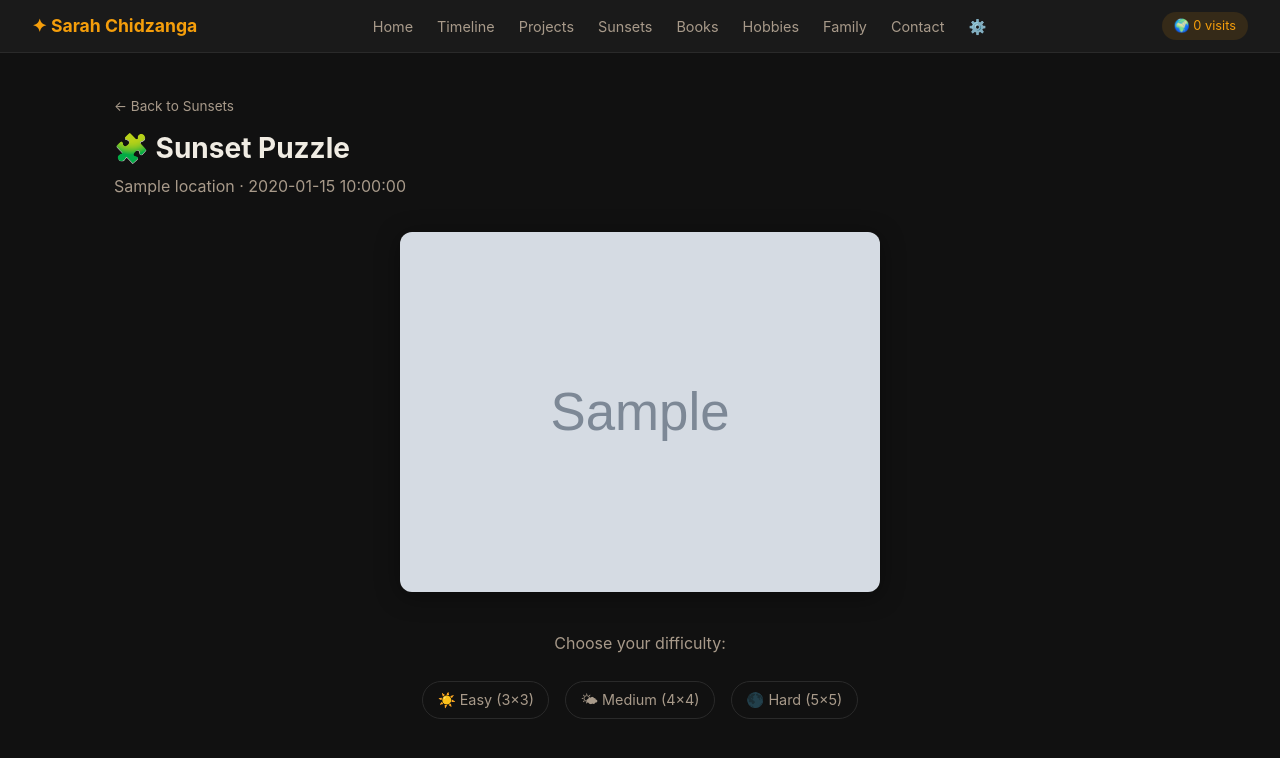
After one commit to Sarah-Chidzanga/sarah-portfolio-hub, a Flask app: template templates/puzzle.html in a window 1280 px wide. The commit adds this page. Shown: the top 758 px of the page. Run offline with Flask 3, Linux system fonts and the light colour scheme; the template is opened without the code that fills it: most values are stand-ins (such as "Sample title", 1, 10 or a date in 2020); grey boxes marked "Sample" are stand-in pictures; data that the repository does not hold is empty; some libraries are stand-ins or nearby versions.

Commit message:
feat: sunset jigsaw puzzle with drag-and-drop tile swapping
Co-Authored-By: Claude Sonnet 4.6 <noreply@anthropic.com>

```diff
--- a/app.py
+++ b/app.py
@@ -15,6 +15,7 @@ def create_app():
     from routes.settings import settings_bp
     from routes.visits import visits_bp
     from routes.api import api_bp
+    from routes.puzzle import puzzle_bp
 
     app.register_blueprint(home_bp)
     app.register_blueprint(timeline_bp)
@@ -27,6 +28,7 @@ def create_app():
     app.register_blueprint(settings_bp)
     app.register_blueprint(visits_bp)
     app.register_blueprint(api_bp)
+    app.register_blueprint(puzzle_bp)
 
     return app
 
--- /dev/null
+++ b/routes/puzzle.py
@@ -0,0 +1,35 @@
+from flask import Blueprint, render_template, abort
+from db import get_item
+
+puzzle_bp = Blueprint('puzzle', __name__)
+
+DIFFICULTY = {
+    'easy':   {'rows': 3, 'cols': 3},
+    'medium': {'rows': 4, 'cols': 4},
+    'hard':   {'rows': 5, 'cols': 5},
+}
+
+
+@puzzle_bp.route('/puzzle/<photo_id>')
+def puzzle(photo_id):
+    photo = get_item('sunset_photos', photo_id)
+    if not photo:
+        abort(404)
+    return render_template('puzzle.html',
+                           photo=photo,
+                           difficulties=list(DIFFICULTY.keys()))
+
+
+@puzzle_bp.route('/puzzle/<photo_id>/<difficulty>')
+def puzzle_play(photo_id, difficulty):
+    photo = get_item('sunset_photos', photo_id)
+    if not photo:
+        abort(404)
+    if difficulty not in DIFFICULTY:
+        abort(404)
+    grid = DIFFICULTY[difficulty]
+    return render_template('puzzle_play.html',
+                           photo=photo,
+                           difficulty=difficulty,
+                           rows=grid['rows'],
+                           cols=grid['cols'])
--- /dev/null
+++ b/templates/puzzle.html
@@ -0,0 +1,37 @@
+{% extends "base.html" %}
+{% block title %}Puzzle — {{ photo.location }} — Sarah Chidzanga{% endblock %}
+
+{% block content %}
+<div style="margin-bottom:0.75rem;">
+  <a href="/sunsets" style="color:var(--text-secondary); font-size:0.85rem;">← Back to Sunsets</a>
+</div>
+
+<h1 class="section-title">🧩 Sunset Puzzle</h1>
+<p class="section-subtitle">{{ photo.location }} · {{ photo.taken_at }}</p>
+
+<div style="max-width:480px; margin:0 auto; text-align:center;">
+  <img src="{{ photo.s3_url | e }}"
+       alt="Sunset at {{ photo.location | e }}"
+       style="width:100%; border-radius:12px; margin-bottom:2rem; box-shadow: 0 4px 24px rgba(0,0,0,0.4);">
+
+  <p style="color:var(--text-secondary); margin-bottom:1.5rem;">Choose your difficulty:</p>
+
+  <div style="display:flex; gap:1rem; justify-content:center; flex-wrap:wrap;">
+    <a href="/puzzle/{{ photo.pk | e }}/easy"
+       style="text-decoration:none;"
+       class="like-btn">
+      ☀️ Easy (3×3)
+    </a>
+    <a href="/puzzle/{{ photo.pk | e }}/medium"
+       style="text-decoration:none;"
+       class="like-btn">
+      🌤 Medium (4×4)
+    </a>
+    <a href="/puzzle/{{ photo.pk | e }}/hard"
+       style="text-decoration:none;"
+       class="like-btn">
+      🌑 Hard (5×5)
+    </a>
+  </div>
+</div>
+{% endblock %}
```
Also changed, not shown: templates/puzzle_play.html (added, +174 -0 lines), templates/sunsets.html (+9 -0 lines), tests/test_puzzle.py (added, +73 -0 lines).
